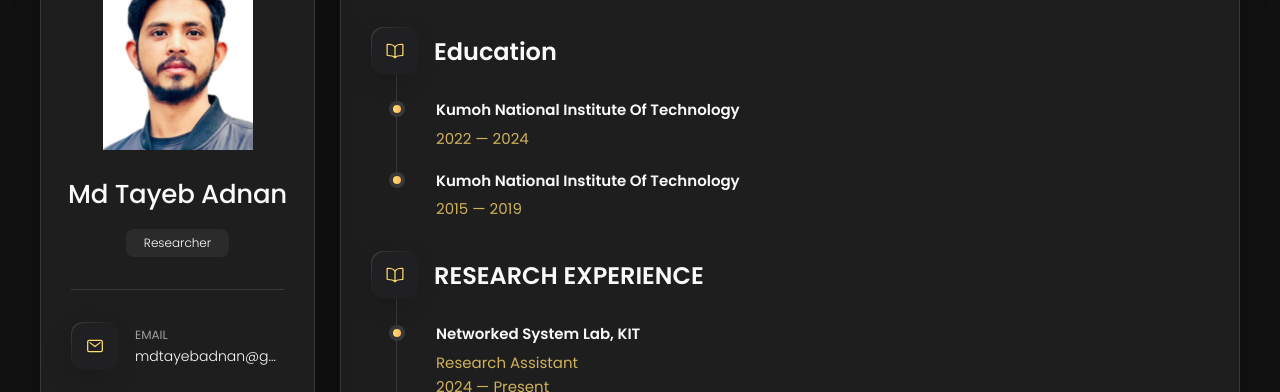
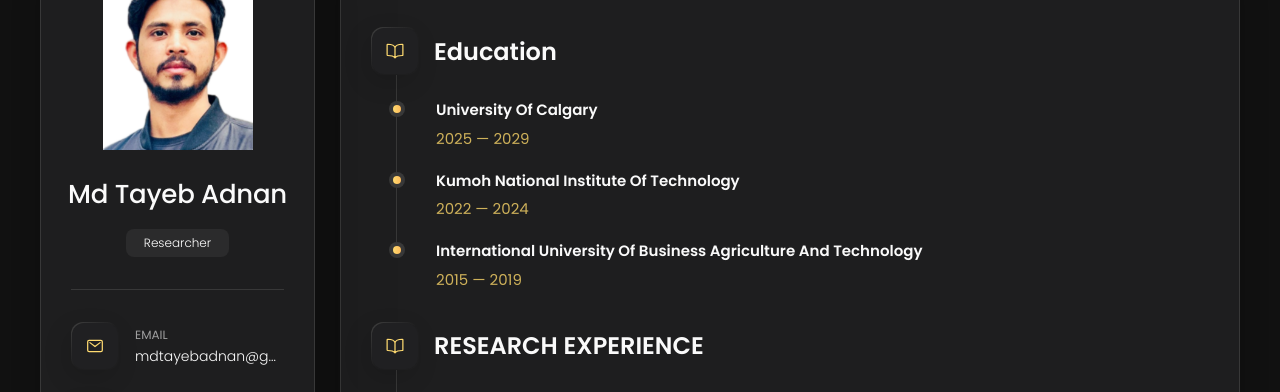
Before and after one commit to mdtayebadnan/mdtayebadnan.github.io, a plain HTML site: page index.html in a window 1280 px wide. Both pictures are taken after a click on the button "Resume". Shown: the part 162-554 px from the top of the page. Drawn offline with nearby package versions, Linux system fonts and the light colour scheme.

Commit message:
Update index.html

```diff
--- a/index.html
+++ b/index.html
@@ -548,6 +548,18 @@
 
             <li class="timeline-item">
 
+              <h4 class="h4 timeline-item-title">University of Calgary</h4>
+
+              <span>2025 — 2029</span>
+
+              <p class="timeline-text">
+
+              </p>
+
+            </li>
+
+            <li class="timeline-item">
+
               <h4 class="h4 timeline-item-title">Kumoh National Institute of Technology</h4>
 
               <span>2022 — 2024</span>
@@ -560,7 +572,7 @@
 
             <li class="timeline-item">
 
-              <h4 class="h4 timeline-item-title">Kumoh National Institute of Technology</h4>
+              <h4 class="h4 timeline-item-title">International University of Business Agriculture and Technology</h4>
 
               <span>2015 — 2019</span>
 
```
